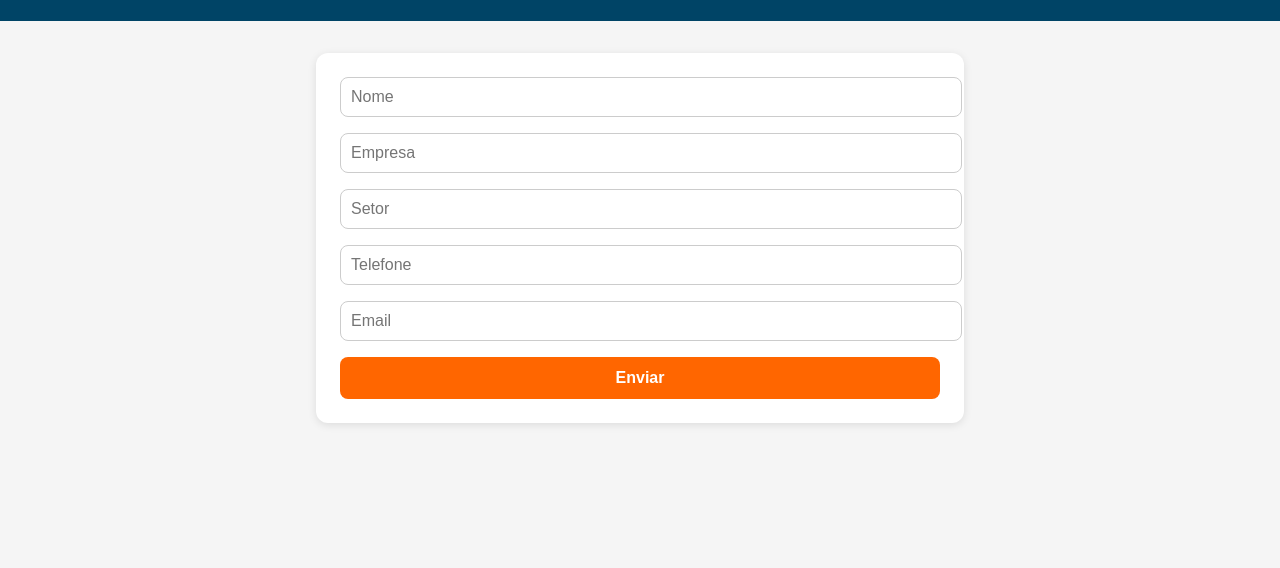
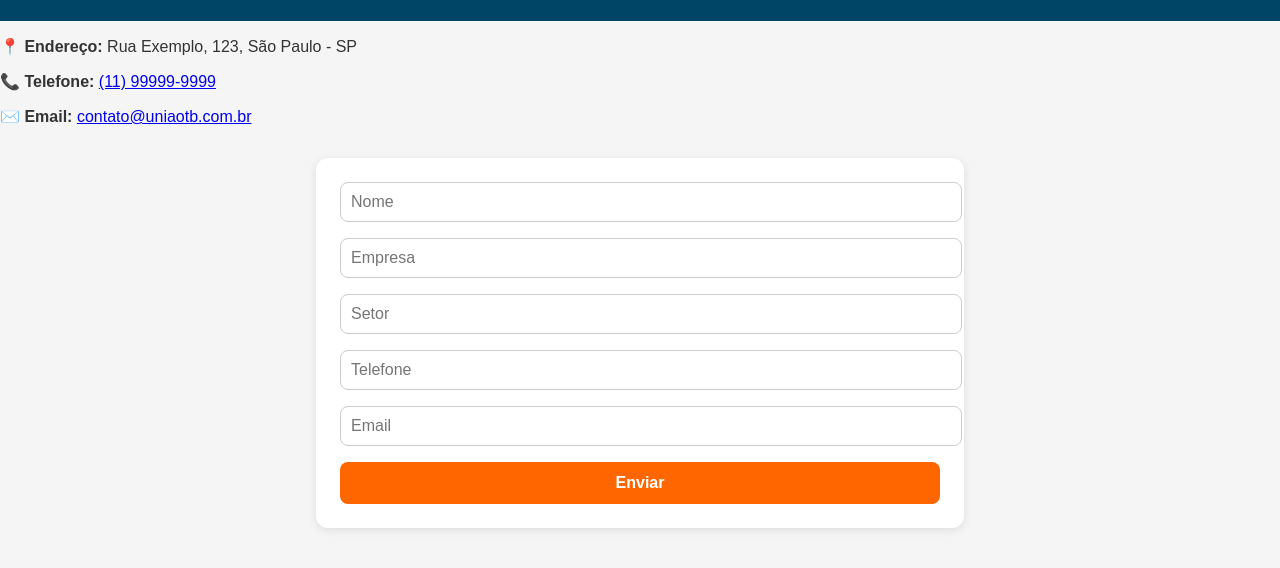
Before and after one commit to uniaotb63comercial/UniaoTb, a website: page contato.html in a window 1280 px wide. Shown: the part 150-718 px from the top of the page. Drawn offline with Linux system fonts and the light colour scheme.

Commit message:
Update contato.html

```diff
--- a/contato.html
+++ b/contato.html
@@ -33,6 +33,13 @@
       <h1>Formulário de Contato</h1>
     </header>
 
+       <!-- INÍCIO: Informações da empresa -->
+<div class="empresa-info">
+  <p><span class="icon">📍</span> <strong>Endereço:</strong> Rua Exemplo, 123, São Paulo - SP</p>
+  <p><span class="icon">📞</span> <strong>Telefone:</strong> <a href="tel:+5511999999999">(11) 99999-9999</a></p>
+  <p><span class="icon">✉️</span> <strong>Email:</strong> <a href="mailto:contato@uniaotb.com.br">contato@uniaotb.com.br</a></p>
+</div>
+
     <form id="leadForm">
       <input type="text" name="nome" placeholder="Nome" required>
       <input type="text" name="empresa" placeholder="Empresa" required>
```
